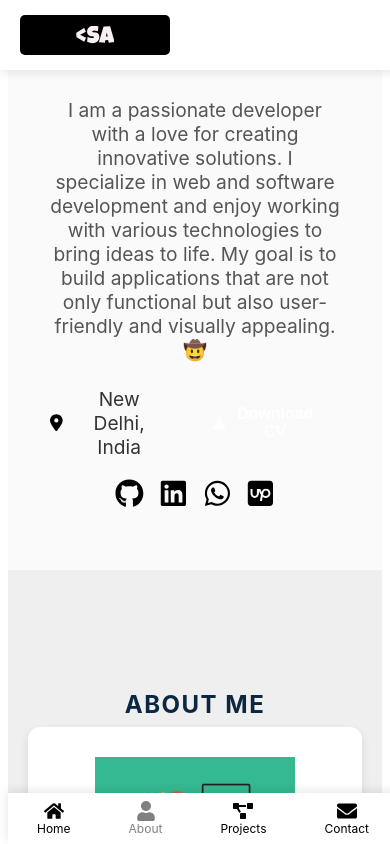
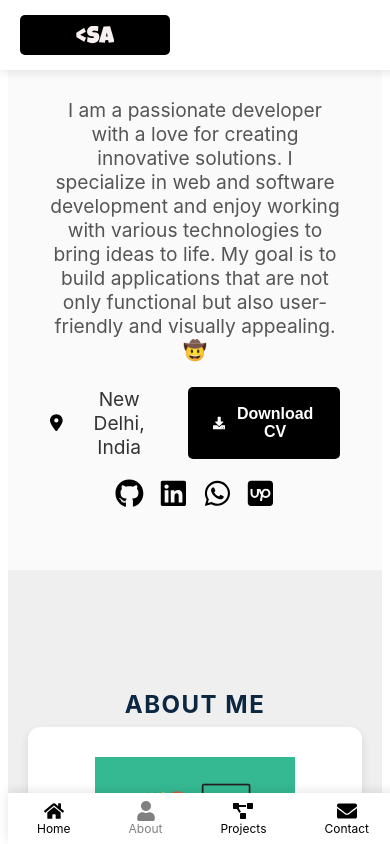
Before and after one commit to thesagargupta/PERSONAL-PORTFOLIO, a React (Vite) app: page / in a window 390 px wide. In both pictures the pointer is over the button "Download CV". Shown: the part 682-1526 px from the top of the page. Built offline with nearby package versions, Linux system fonts and the light colour scheme; a web font is replaced by a local one.

Commit message:
updation of resume

```diff
--- a/src/components/Home.css
+++ b/src/components/Home.css
@@ -190,10 +190,15 @@
     transform: none;
     color: inherit;
   }
-  .cv-btn:hover {
-    background-color: unset; /* or transparent or initial, depending on your needs */
-  }
-  .social-icons{
+
+  .social-icons {
     justify-content: center;
   }
+
 }
+
+@media (max-width: 768px) {
+  .cv-btn:hover {
+    background-color: #000000;
+  }
+}
```
